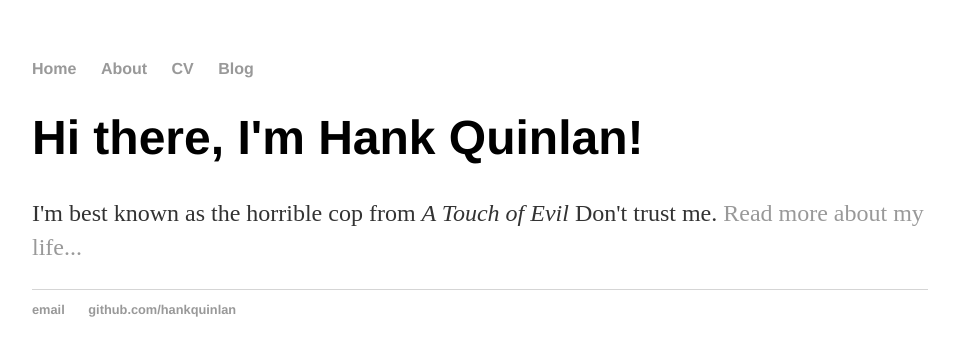
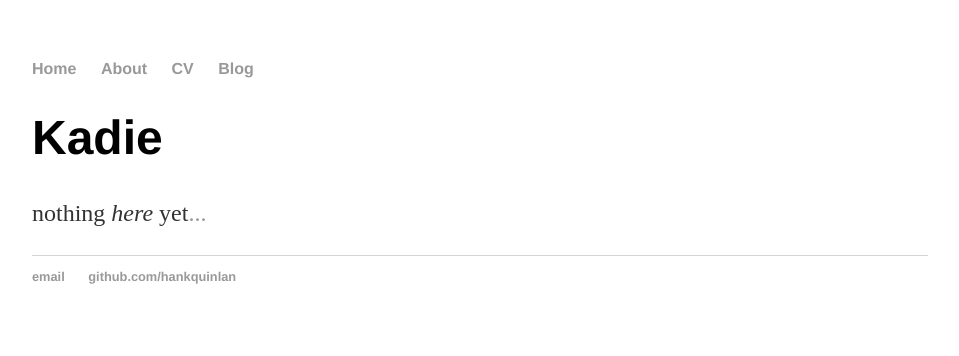
Before and after one commit to kadie16/kadie16.github.io, a Jekyll site: the page built from index.html, in a window 1280 px wide. Shown: the top 356 px of the page, without its empty margins (160-1119 px from the left). Built offline with Jekyll 4.4.1, drawn with Linux system fonts in a browser that asks for light colours.

Commit message:
Update index.html

```diff
--- a/index.html
+++ b/index.html
@@ -3,6 +3,6 @@ layout: default
 title: Kadie Jaffe
 ---
     		<div class="blurb">
-        		<h1>Hi there, I'm Hank Quinlan!</h1>
-				<p>I'm best known as the horrible cop from <em>A Touch of Evil</em> Don't trust me. <a href="/about">Read more about my life...</a></p>
+        		<h1>Kadie</h1>
+				<p>nothing<em> here </em> yet<a href="/about">...</a></p>
     		</div><!-- /.blurb -->
```
